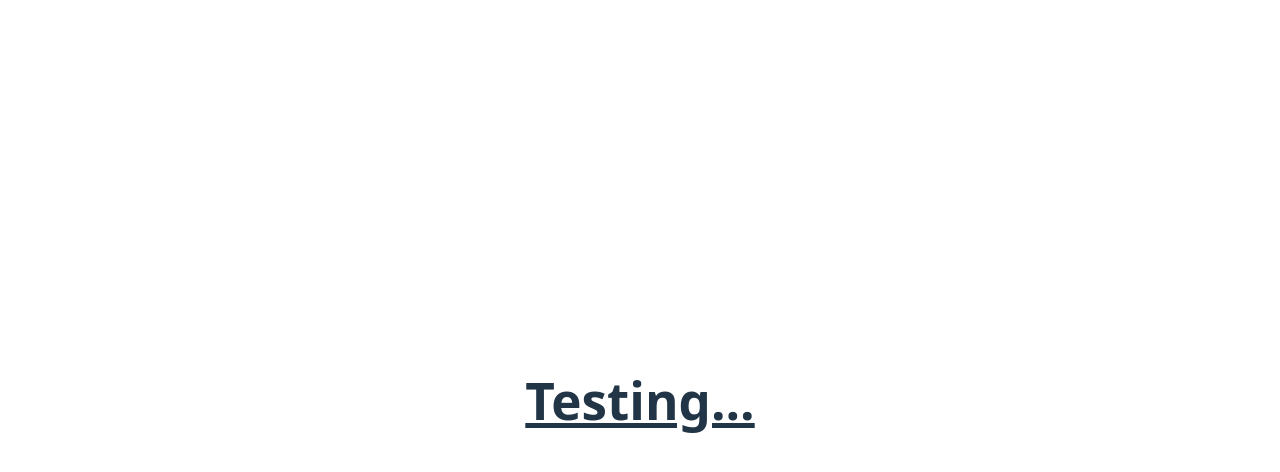
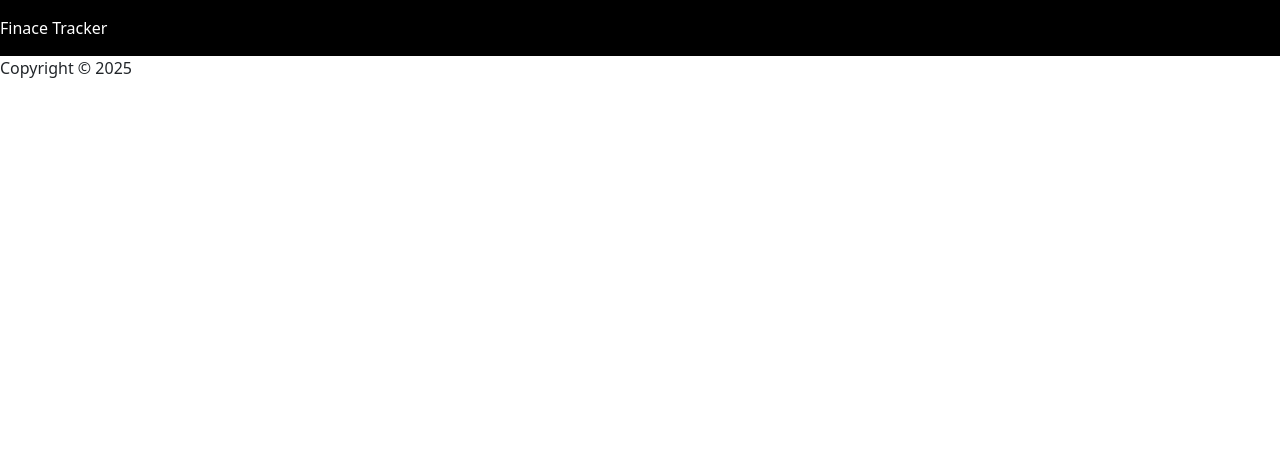
Before and after one commit to bunmi57/finance-tracker, a React (Vite) app in the folder client/: page / in a window 1280 px wide. Shown: the top 472 px of the page. Built offline with nearby package versions, Linux system fonts and the light colour scheme.

Commit message:
Add Header, Footer, Navbar components and add header CSS styling

```diff
--- a/client/index.html
+++ b/client/index.html
@@ -5,6 +5,7 @@
     <link rel="icon" type="image/svg+xml" href="/vite.svg" />
     <meta name="viewport" content="width=device-width, initial-scale=1.0" />
     <title>client</title>
+    <link href="https://cdn.jsdelivr.net/npm/bootstrap@5.3.8/dist/css/bootstrap.min.css" rel="stylesheet" integrity="sha384-sRIl4kxILFvY47J16cr9ZwB07vP4J8+LH7qKQnuqkuIAvNWLzeN8tE5YBujZqJLB" crossorigin="anonymous">
   </head>
   <body>
     <div id="root"></div>
--- a/client/src/App.css
+++ b/client/src/App.css
@@ -1,6 +1,6 @@
-#root {
+/* #root {
   max-width: 1280px;
   margin: 0 auto;
   padding: 2rem;
   text-align: center;
-}
+} */
--- a/client/src/App.jsx
+++ b/client/src/App.jsx
@@ -2,6 +2,9 @@ import React from 'react'
 import reactLogo from './assets/react.svg'
 import viteLogo from '/vite.svg'
 import './App.css'
+import Header from './components/Header'
+import Footer from './components/Footer'
+import Navbar from './components/Navbar'
 
 function App() {
 
@@ -9,7 +12,9 @@ function App() {
   return (
     <>
       <div>
-        <h1 class="text-3xl font-bold underline">Testing...</h1>
+        <Navbar/>
+        <Header />
+        <Footer />
       </div>
     </>
   )
--- /dev/null
+++ b/client/src/components/Footer.jsx
@@ -0,0 +1,11 @@
+import React from "react"
+
+
+function Footer(){
+    const currentYear = new Date().getFullYear();
+    return (
+        <p> Copyright © {currentYear}</p>
+    );
+}
+
+export default Footer;
--- /dev/null
+++ b/client/src/components/Header.jsx
@@ -0,0 +1,11 @@
+import React from "react";
+
+
+
+function Header(){
+    return (
+    <header>Finace Tracker</header>
+);
+}
+
+export default Header;
--- /dev/null
+++ b/client/src/components/Navbar.jsx
@@ -0,0 +1,12 @@
+import React from "react";
+
+function Navbar(){
+
+    return(
+        <div>
+
+        </div>
+    );
+}
+
+export default Navbar;
--- a/client/src/index.css
+++ b/client/src/index.css
@@ -1,5 +1,17 @@
 @import "tailwindcss";
-:root {
+
+*{
+  background-color: white;
+}
+
+header{
+  background-color: black;
+  margin:auto -16px;
+  padding:16px;
+  color:white;
+}
+
+/* :root {
   font-family: system-ui, Avenir, Helvetica, Arial, sans-serif;
   line-height: 1.5;
   font-weight: 400;
@@ -66,4 +78,4 @@ button:focus-visible {
   button {
     background-color: #f9f9f9;
   }
-}
+} */
```
